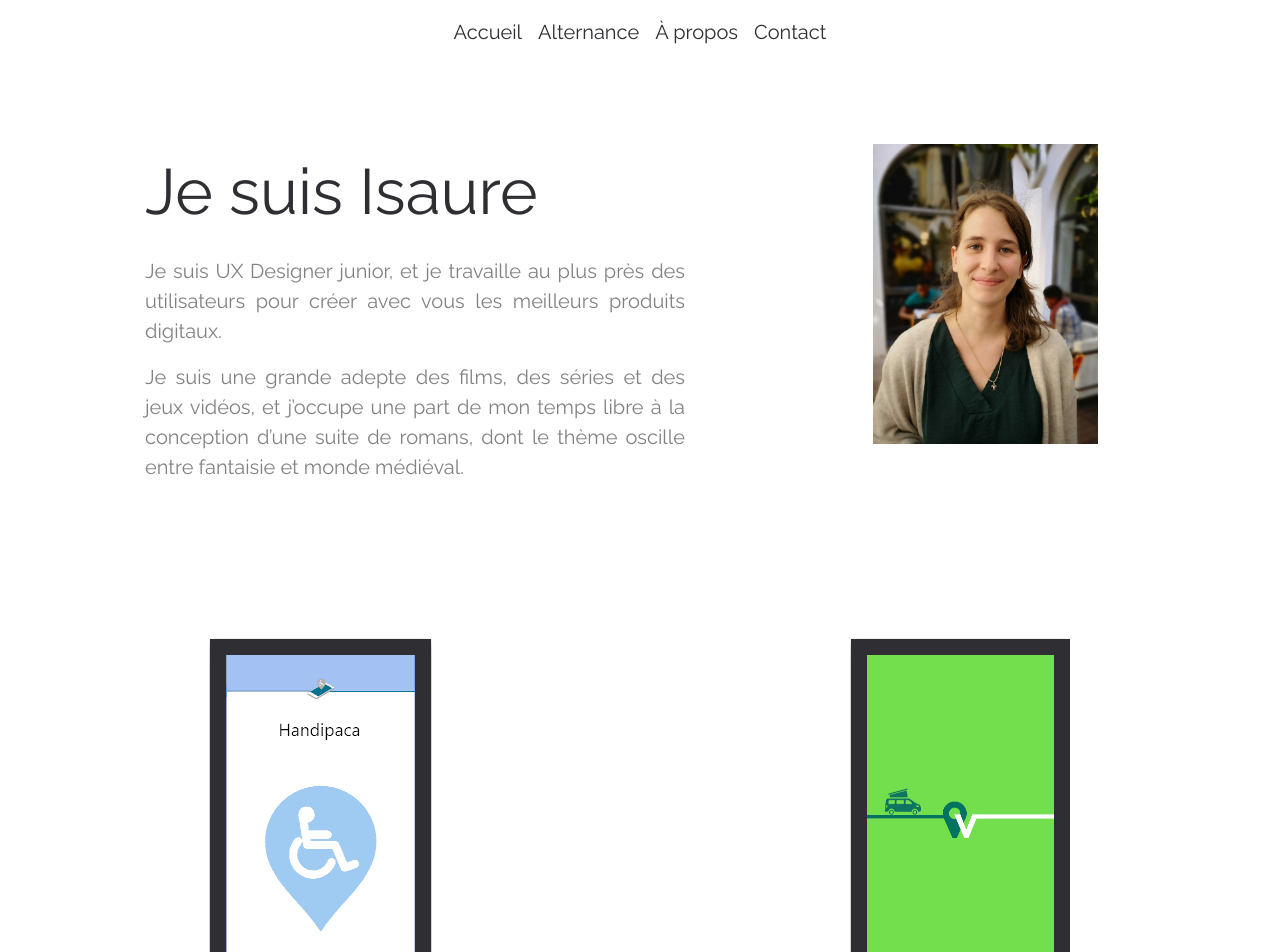
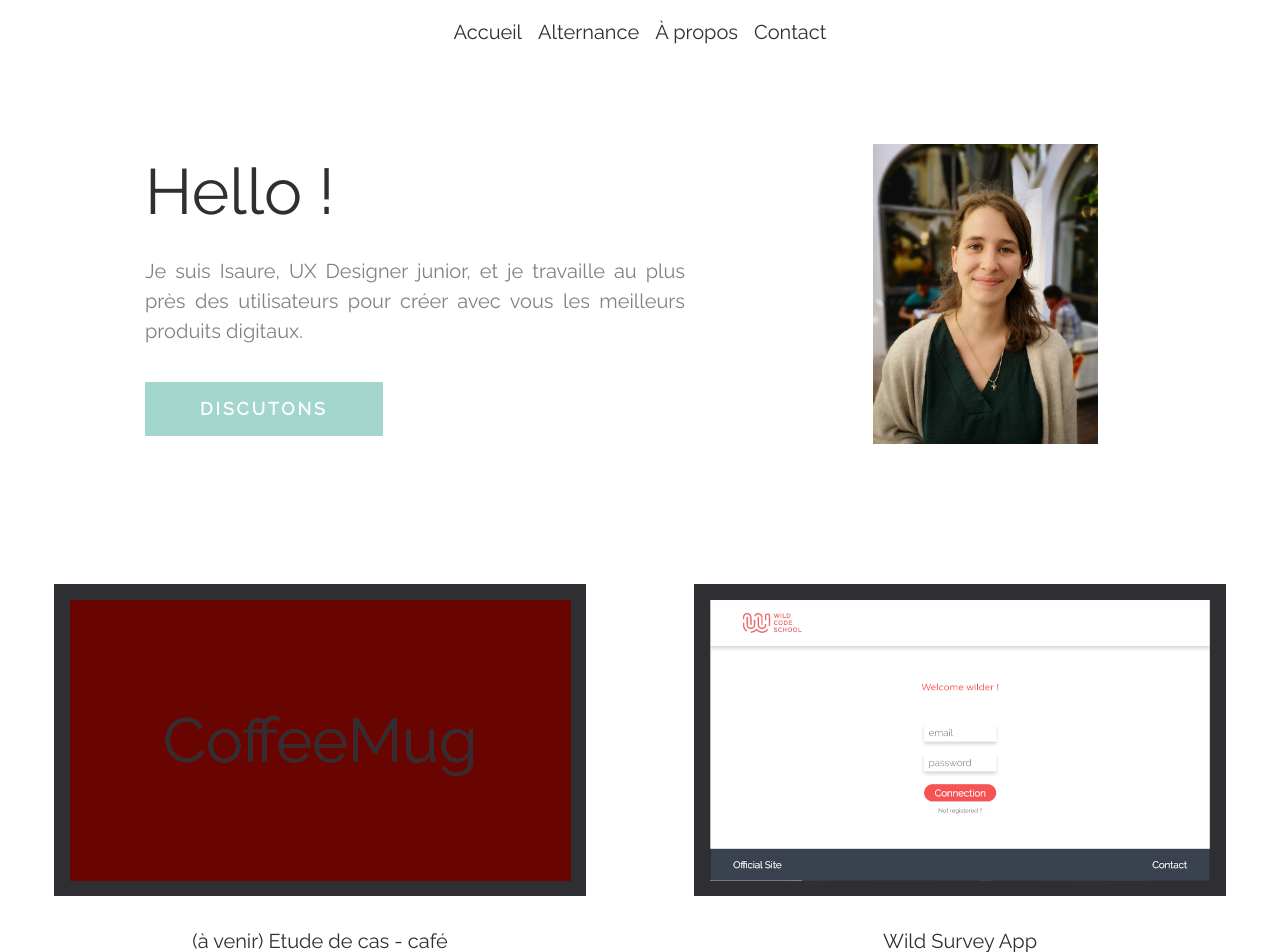
Before and after one commit to Laesya/portfolio, a React (Create React App) app: page / in a window 1280 px wide. Shown: the top 952 px of the page. Built offline with nearby package versions, Linux system fonts and the light colour scheme.

Commit message:
add coffee case study, modify router and text in other pages

```diff
--- a/src/Router.jsx
+++ b/src/Router.jsx
@@ -7,6 +7,7 @@ import HandiPaca from './components/portfolio/HandiPaca';
 import Wavager from './components/portfolio/Wavager';
 import Surveys from "./components/portfolio/Surveys";
 import Avocat from './components/portfolio/Avocat';
+import Coffee from './components/portfolio/Coffee';
 import Legal from './components/layout/Legal';
 const Router = () => {
     return (
@@ -18,6 +19,7 @@ const Router = () => {
             <Route exact path="/wavager" component={Wavager}/>
             <Route exact path="/surveys" component={Surveys}/>
             <Route exact path="/avocat" component={Avocat}/>
+            <Route exact path="/coffee" component={Coffee}/>
             <Route exact path="/legal" component={Legal}/>
         </Switch>
     )
--- a/src/components/about/About.jsx
+++ b/src/components/about/About.jsx
@@ -20,7 +20,8 @@ const About = () => {
             </Container>
             <Container className="recommandations">
             <h2>Ils l'ont dit : </h2>
-                <Accordion defaultActiveKey="0">
+            <p>Un témoigagne vous intéresse ? Cliquez dessus pour en lire plus !</p>
+                <Accordion>
                     <Card>
                         <Accordion.Toggle as={Card.Header} eventKey="0">
                         Thibaut Marlien, Campus Manager chez Wild Code School
--- /dev/null
+++ b/src/components/portfolio/Coffee.jsx
@@ -0,0 +1,27 @@
+import React from 'react';
+import { Container, Button } from 'reactstrap';
+import {Link} from 'react-router-dom'
+import coffeeMug from "../../assets/portfolio/coffeeMug.png";
+
+const Coffee = () => {
+    return (
+        <Container className="portfolio-details" fluid={true}>
+            <Container className="header">
+                <h1>Etude de cas - café</h1>
+                <p>UX Researcher - UX Designer - UI Designer</p>
+            </Container>
+            <Container className="containt">
+                <div>
+                    <h2>Le projet</h2>
+                    <p className="center">
+                    Travail en cours
+                    </p>
+                </div>
+                <img src={coffeeMug} alt=""/>
+            </Container>
+            <Button type="button"><Link to="/">Retour</Link></Button>
+        </Container>
+            )
+        }
+
+export default Coffee;
--- a/src/components/portfolio/Portfolio.jsx
+++ b/src/components/portfolio/Portfolio.jsx
@@ -7,22 +7,22 @@ import avocat from "../../assets/portfolio/avocat.png";
 import handipaca from "../../assets/portfolio/HandiPaca.png";
 import surveys from "../../assets/portfolio/survey.png";
 import wavager from "../../assets/portfolio/wavager.png";
+import coffeeMug from "../../assets/portfolio/coffeeMug.png";
 import portrait from '../../assets/about/portrait.png';
+
 const Portfolio = () => {
     return (
         <Container className="portfolio" fluid={true}>
             <Container fluid={true}>
                 <Row className="header">
                     <Col className="presentation">
-                        <p className="name">Je suis Isaure</p>
-                        <p className="texte">Je suis UX Designer junior, et je travaille au plus
+                        <p className="name">Hello !</p>
+                        <p className="texte">Je suis Isaure, UX Designer junior, et je travaille au plus
                 près des utilisateurs pour créer avec vous les meilleurs produits digitaux.
                         </p>
-                        <p>
-                        Je suis une grande adepte des films, des séries et des jeux vidéos, et
-                        j’occupe une part de mon temps libre à la conception d’une suite de
-                        romans, dont le thème oscille entre fantaisie et monde médiéval.
-                        </p>
+                        <Row className="cta">
+                            <a href="https://www.linkedin.com/in/isaureblaffa/" target="_blank" rel="noopener noreferrer" className="btn">Discutons</a>
+                        </Row>
                     </Col>
                     <Col className="portrait">
                         <img src={portrait} alt="carte mentale personnelle" />
@@ -31,6 +31,18 @@ const Portfolio = () => {
             </Container>
             <Container className="projects" fluid={true}>
                 <Row xs={1} md={2}>
+                    <Col>
+                    <Link className="nav-link" to="/coffee" className="computer"><img src={coffeeMug} alt=""/></Link>
+                    <Link className="nav-link" to="/coffee" className="mobile">En savoir plus</Link>
+                        <p>(&agrave; venir) Etude de cas - café</p>
+                        <p className="subtitle">UX Researcher - UX Designer - UI Designer</p>
+                    </Col>
+                    <Col>
+                    <Link className="nav-link" to="/surveys" className="computer"><img src={surveys} alt=""/></Link>
+                    <Link className="nav-link" to="/surveys" className="mobile">En savoir plus</Link>
+                        <p>Wild Survey App</p>
+                        <p className="subtitle">Développement - UI Design - UX Design</p>
+                    </Col>
                     <Col>
                     <Link className="nav-link" to="/handipaca" className="computer"><img src={handipaca} alt=""/></Link>
                     <Link className="nav-link" to="/handipaca" className="mobile">En savoir plus</Link>
@@ -42,12 +54,6 @@ const Portfolio = () => {
                         <Link className="nav-link" to="/wavager" className="mobile">En savoir plus</Link>
                         <p>Accessibilité en Voyage  App</p>
                         <p className="subtitle">Développement - UI Design</p>
-                    </Col>
-                    <Col>
-                    <Link className="nav-link" to="/surveys" className="computer"><img src={surveys} alt=""/></Link>
-                    <Link className="nav-link" to="/surveys" className="mobile">En savoir plus</Link>
-                        <p>Wild Survey App</p>
-                        <p className="subtitle">Développement - UI Design - UX Design</p>
                     </Col>
                     <Col>
                     <Link className="nav-link" to="/avocat" className="computer"><img src={avocat} alt=""/></Link>
--- a/src/style.scss
+++ b/src/style.scss
@@ -183,6 +183,34 @@ button {
                 opacity: 0.6;
                 text-align: justify;
             }
+            .cta {
+                justify-content: flex-start;
+                margin: 0;
+                .btn {
+                    padding: 10px 54px;
+                    font-size: 1.1em;
+                    letter-spacing: 3px;
+                    text-transform: uppercase;
+                    line-height: 1.8em;
+                    border-radius: 0;
+                    margin-top: 20px;
+                    color: #FFFFFF !important;
+                    font-weight: bold;
+                    background-color: $colorSpecial !important;
+                }
+                .btn:hover {
+                    color:$color !important;
+                    background-color: #FFFFFF;
+                }
+                p {
+                    font-size: 1.1em;
+                    letter-spacing: 3px;
+                    line-height: 1.8em;
+                    font-weight: bold;
+                    color: #FFF !important;
+                    margin-top: 20px;
+                }
+            }
         }
         .portrait {
             display: flex;
@@ -359,8 +387,14 @@ button {
     }
     .recommandations {
         h2 {
+            margin-top: 60px;
+        }
+        p {
+            font-size: 20px;
+            opacity: 0.6;
+            text-align: center;
+            margin-top: 20px;
             margin-bottom: 60px;
-            margin-top: 60px;
         }
         .accordion>.card>.card-header {
             color: #ffffff !important;
@@ -437,10 +471,6 @@ button {
         }
     }
     .portfolio {
-        img {
-            height: auto;
-            width: 100%;
-        }
         .header {
             .presentation {
                 margin: 0 !important;
```
Also changed, not shown: src/assets/portfolio/coffeeMug.png (added), src/assets/portfolio/wavager.png.
